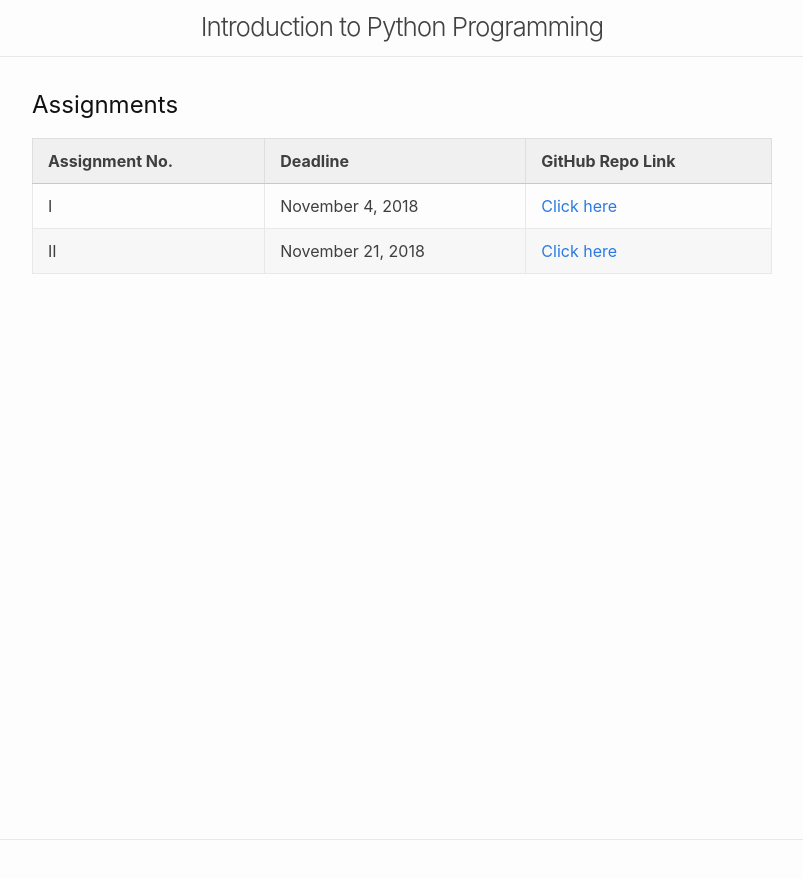
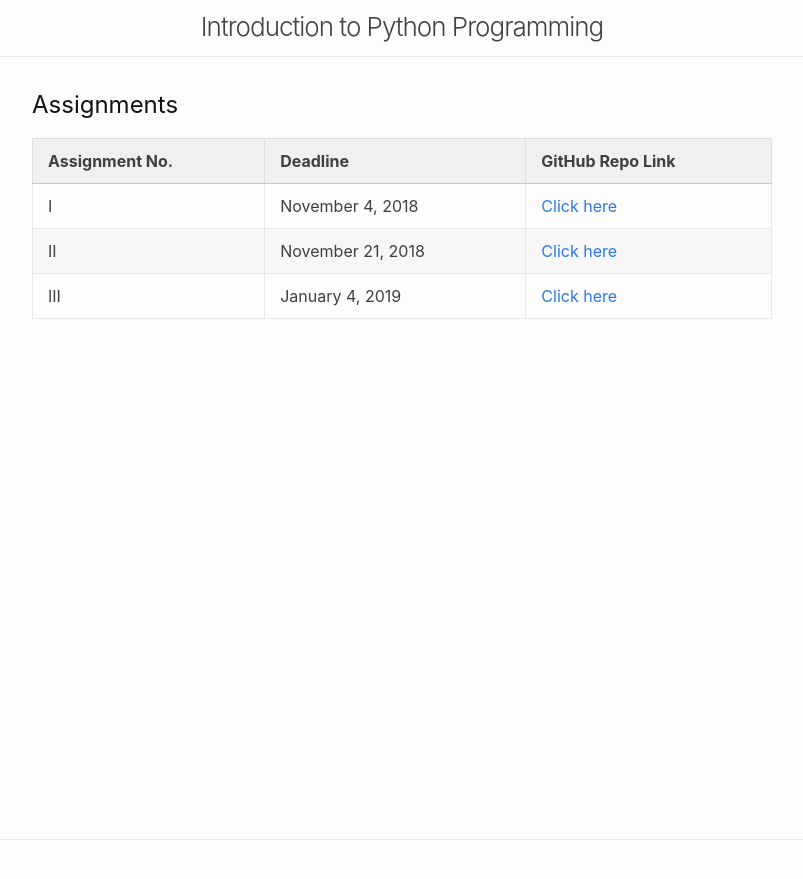
Before and after one commit to dwit013/dwit013.github.io, a Jekyll site: the page built from assignments.md, in a window 1280 px wide. Shown: the top 879 px of the page, without its empty margins (238-1041 px from the left). Built offline with Jekyll 4.4.1, drawn with Linux system fonts in a browser that asks for light colours; our own code applies the rules of GitHub Pages for plain Markdown files.

Commit message:
Assignment III

```diff
--- a/assignments.md
+++ b/assignments.md
@@ -21,5 +21,10 @@ layout: page
             <td> November 21, 2018 </td>
             <td> <a href="http://github.com/dwit013/assignment_II" target="_blank"> Click here </a> </td>
         </tr>
+        <tr>
+            <td> III </td>
+            <td> January 4, 2019 </td>
+            <td> <a href="https://github.com/dwit013/assignment_III" target="_blank"> Click here </a> </td>
+        </tr>
     </tbody>
 </table>
```
